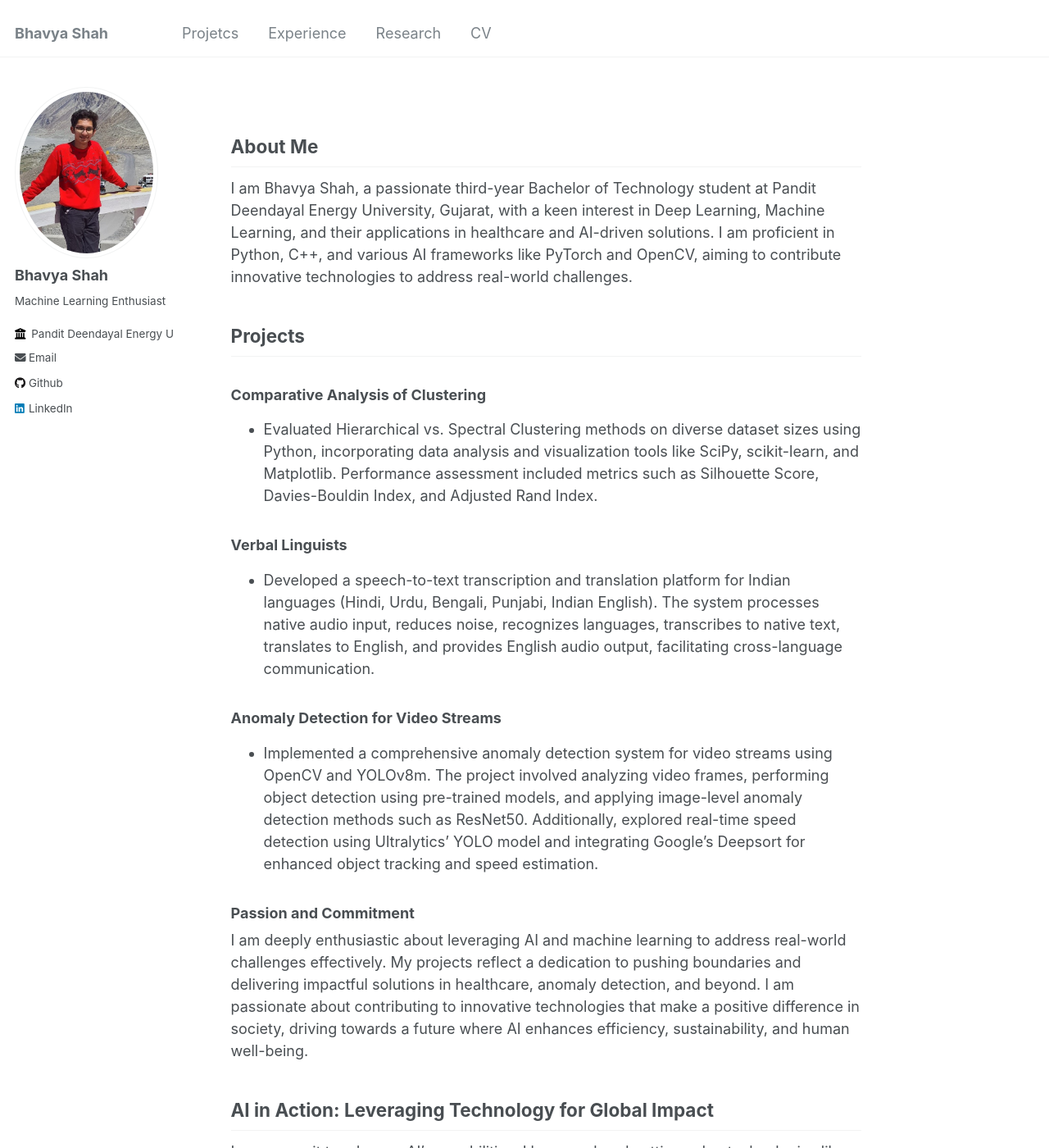
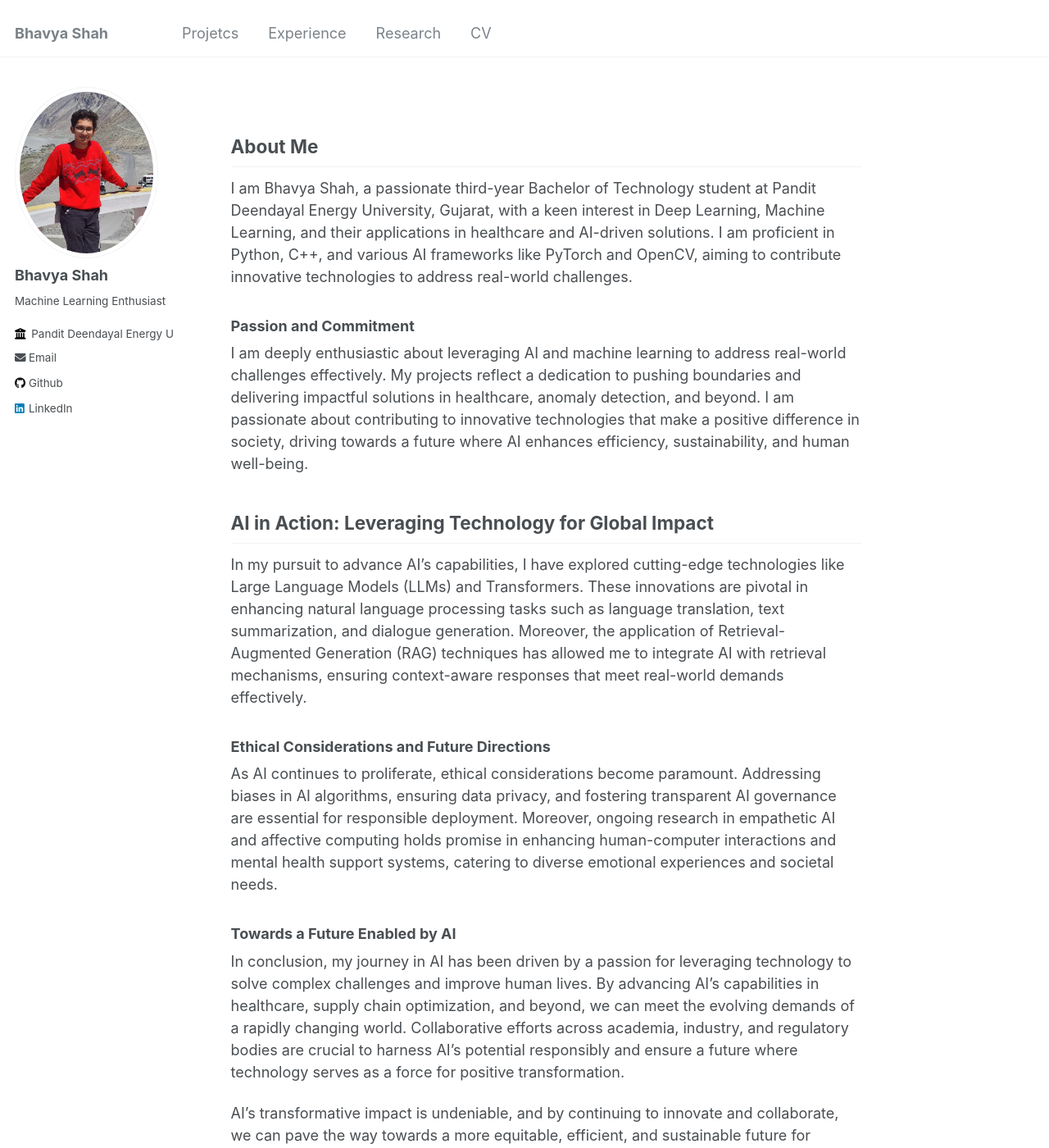
Before and after one commit to B3CODER/B3CODER.github.io, a Jekyll site: the page built from _pages/about.md, in a window 1280 px wide and 1400 px high. Shown: the whole window at 82% size. Built offline with Jekyll 4.4.1, drawn with Linux system fonts in a browser that asks for light colours.

Commit message:
Update about.md

```diff
--- a/_pages/about.md
+++ b/_pages/about.md
@@ -10,17 +10,6 @@ redirect_from:
 
 ## About Me
 I am Bhavya Shah, a passionate third-year Bachelor of Technology student at Pandit Deendayal Energy University, Gujarat, with a keen interest in Deep Learning, Machine Learning, and their applications in healthcare and AI-driven solutions. I am proficient in Python, C++, and various AI frameworks like PyTorch and OpenCV, aiming to contribute innovative technologies to address real-world challenges.
-
-## Projects
-
-### Comparative Analysis of Clustering
-- Evaluated Hierarchical vs. Spectral Clustering methods on diverse dataset sizes using Python, incorporating data analysis and visualization tools like SciPy, scikit-learn, and Matplotlib. Performance assessment included metrics such as Silhouette Score, Davies-Bouldin Index, and Adjusted Rand Index.
-
-### Verbal Linguists
-- Developed a speech-to-text transcription and translation platform for Indian languages (Hindi, Urdu, Bengali, Punjabi, Indian English). The system processes native audio input, reduces noise, recognizes languages, transcribes to native text, translates to English, and provides English audio output, facilitating cross-language communication.
-
-### Anomaly Detection for Video Streams
-- Implemented a comprehensive anomaly detection system for video streams using OpenCV and YOLOv8m. The project involved analyzing video frames, performing object detection using pre-trained models, and applying image-level anomaly detection methods such as ResNet50. Additionally, explored real-time speed detection using Ultralytics’ YOLO model and integrating Google’s Deepsort for enhanced object tracking and speed estimation.
 
 ### Passion and Commitment
 I am deeply enthusiastic about leveraging AI and machine learning to address real-world challenges effectively. My projects reflect a dedication to pushing boundaries and delivering impactful solutions in healthcare, anomaly detection, and beyond. I am passionate about contributing to innovative technologies that make a positive difference in society, driving towards a future where AI enhances efficiency, sustainability, and human well-being.
```
